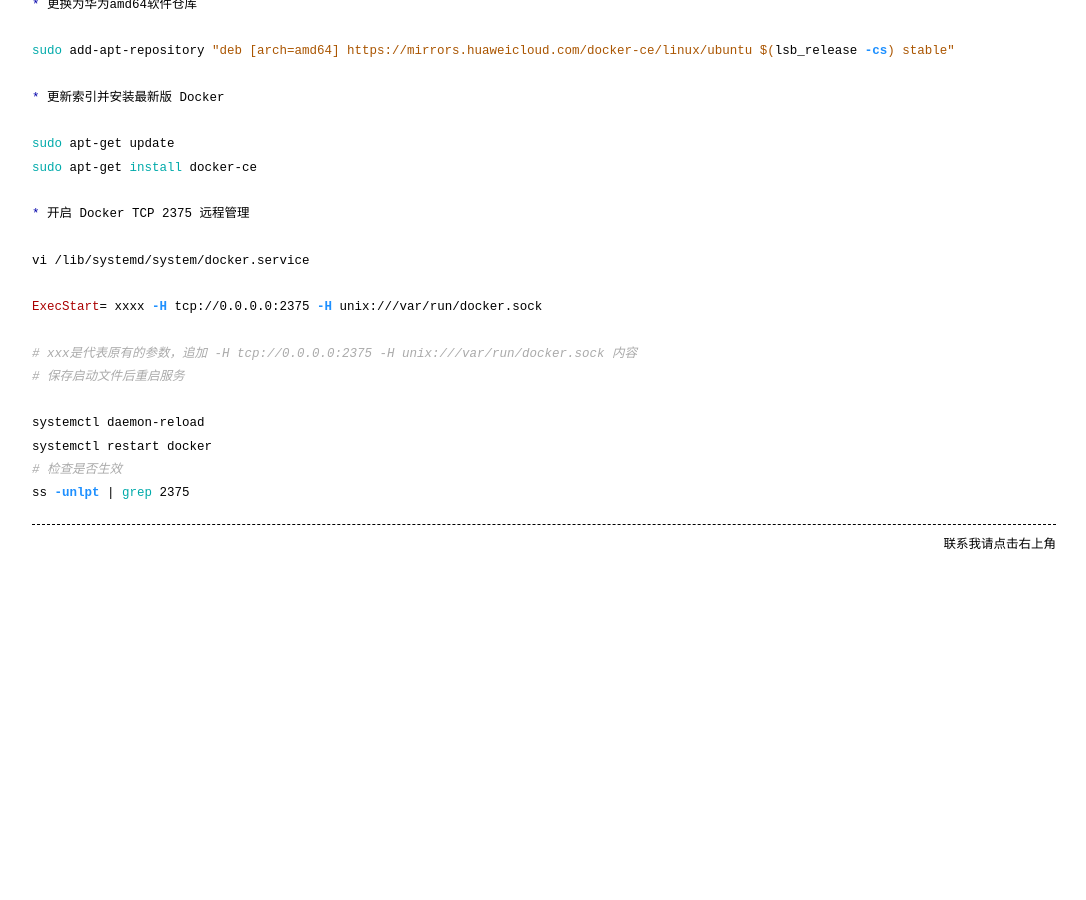
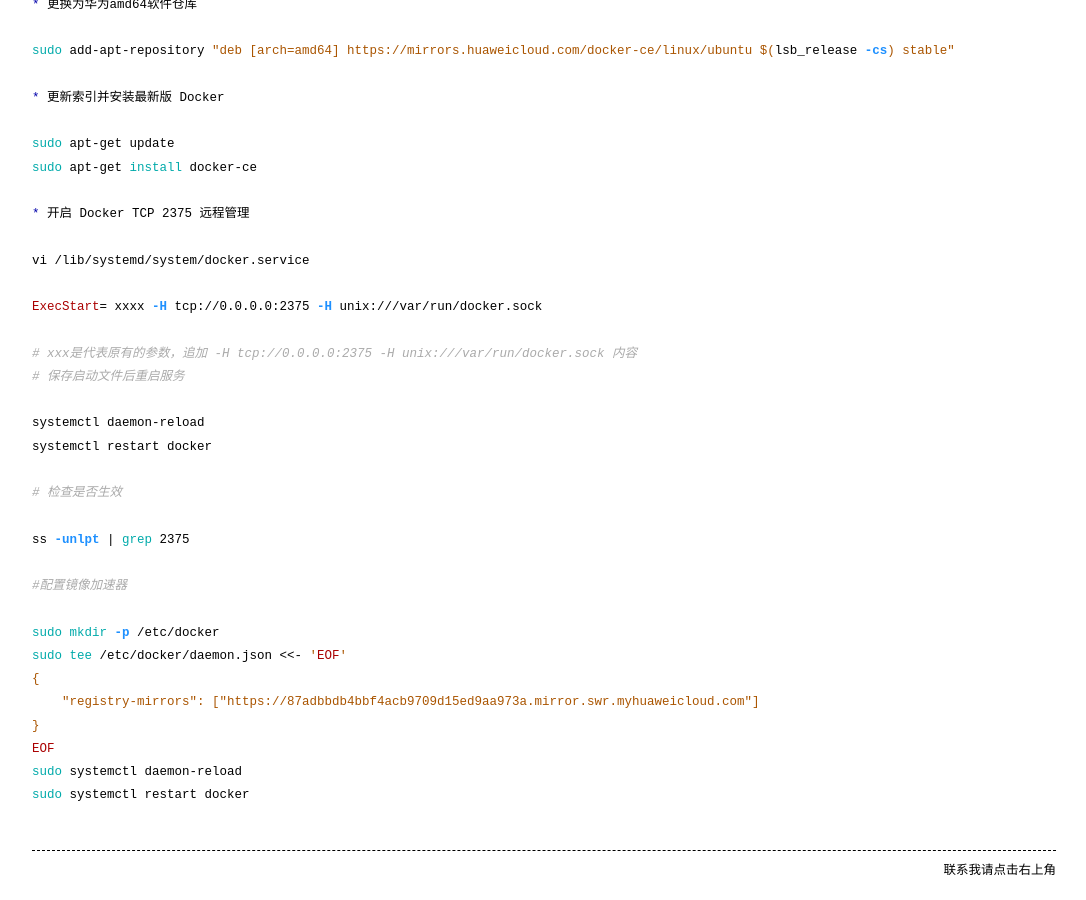
Before and after one commit to chldong/chldong.github.io, a Jekyll site: the page built from _posts/2020-06-22-某项目基础知识培训一.md, in a window 1280 px wide and 900 px high, scrolled down 3807 px. Shown: the whole window, without its empty margins (96-1182 px from the left). Built offline with Jekyll 4.4.1, drawn with Linux system fonts in a browser that asks for light colours; a script that is not in the unit is left out; before the commit the page ends 4381 px from its top, so only the background shows below that.

Commit message:
配置镜像加速器

````diff
--- a/_posts/2020-06-22-某项目基础知识培训一.md
+++ b/_posts/2020-06-22-某项目基础知识培训一.md
@@ -167,6 +167,20 @@ ExecStart= xxxx -H tcp://0.0.0.0:2375 -H unix:///var/run/docker.sock
 
 systemctl daemon-reload
 systemctl restart docker
+
 # 检查是否生效
+
 ss -unlpt | grep 2375
+
+#配置镜像加速器
+
+sudo mkdir -p /etc/docker
+sudo tee /etc/docker/daemon.json <<- 'EOF'
+{
+    "registry-mirrors": ["https://87adbbdb4bbf4acb9709d15ed9aa973a.mirror.swr.myhuaweicloud.com"]
+}
+EOF
+sudo systemctl daemon-reload
+sudo systemctl restart docker
+
 ```
````
